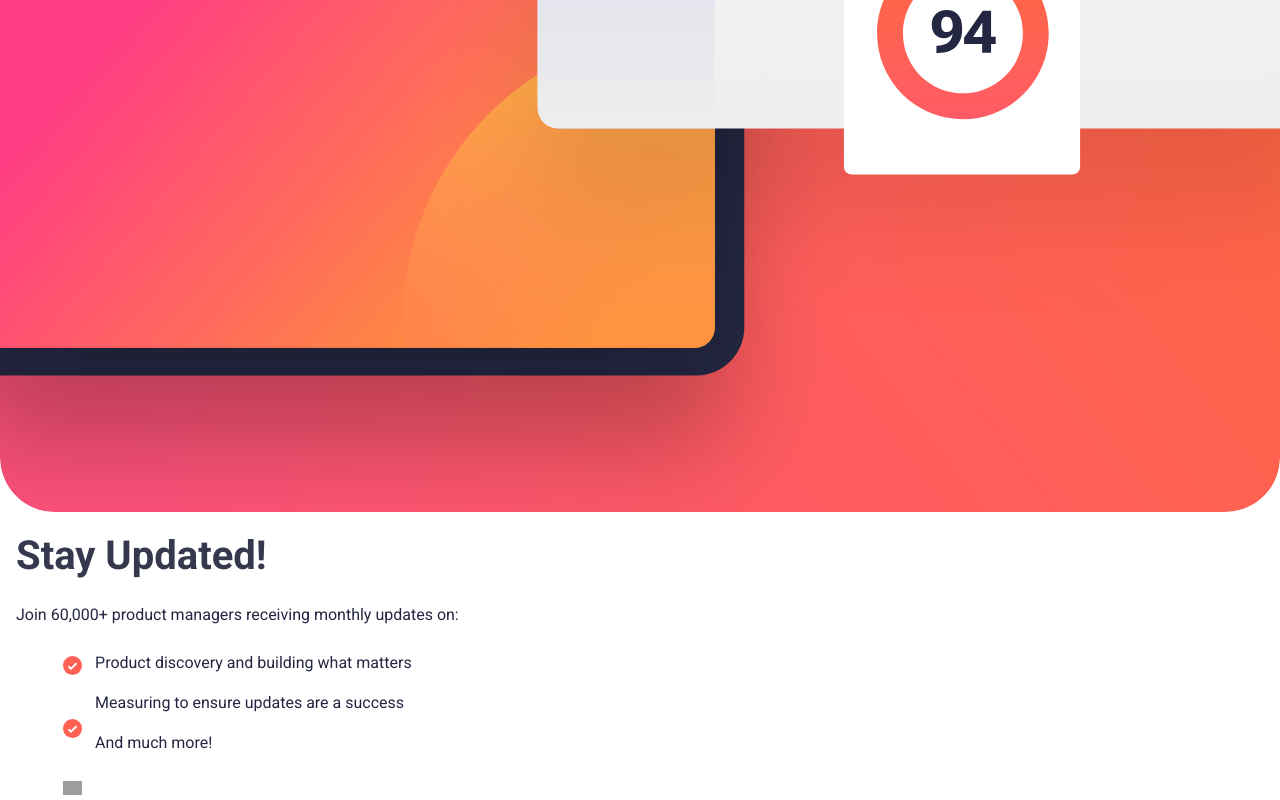
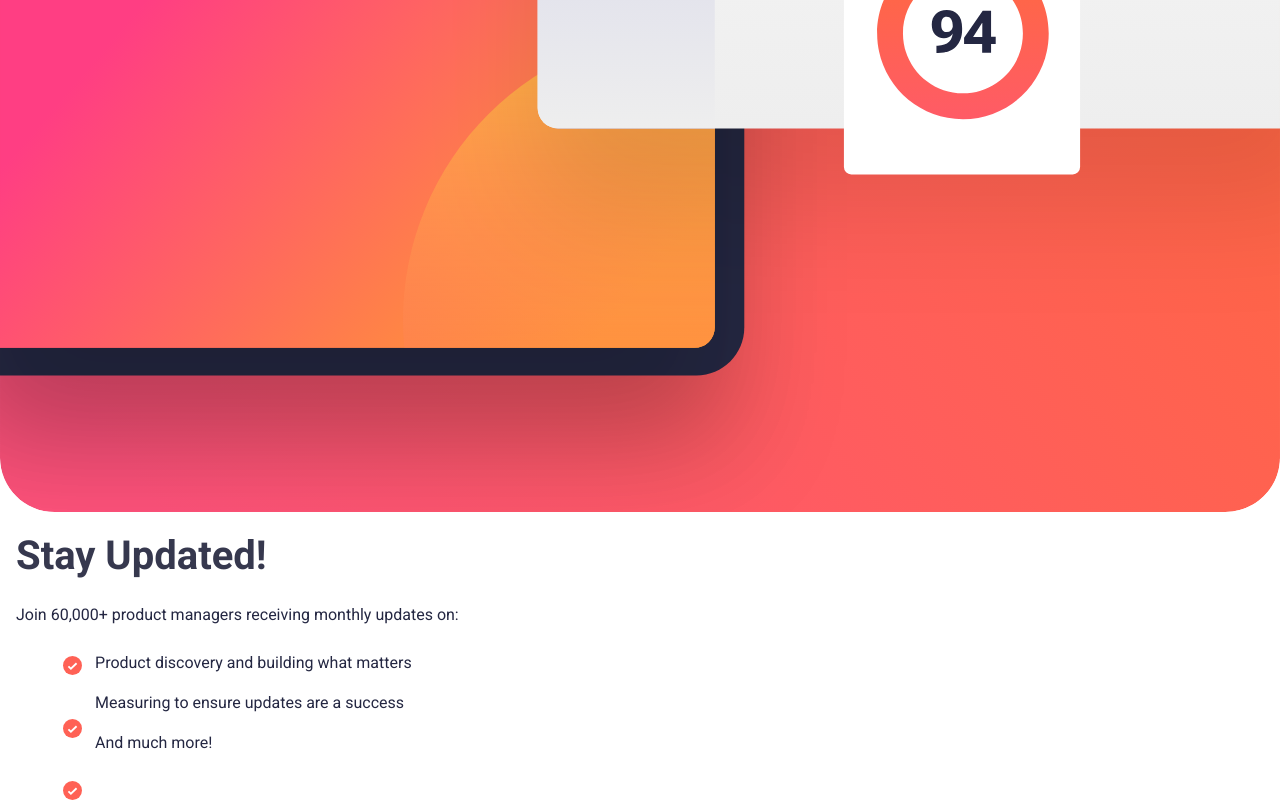
Before and after one commit to TheTreeveloper/Newsletter-signup, a React (Vite) app: page / in a window 1280 px wide. Shown: the part 457-1257 px from the top of the page. Built offline with nearby package versions, Linux system fonts and the light colour scheme; grey boxes are pictures that could not be loaded.

Commit message:
updated image directory

```diff
--- a/src/textContent.tsx
+++ b/src/textContent.tsx
@@ -16,7 +16,11 @@ export const TextContent = () => {
             alt="check mark"
             className="check-icon-2"
           />
-          <img src="/icon-list.svg" alt="check mark" className="check-icon-3" />
+          <img
+            src="./images/icon-list.svg"
+            alt="check mark"
+            className="check-icon-3"
+          />
         </div>
         <div className="list-items">
           <p>Product discovery and building what matters</p>
```
